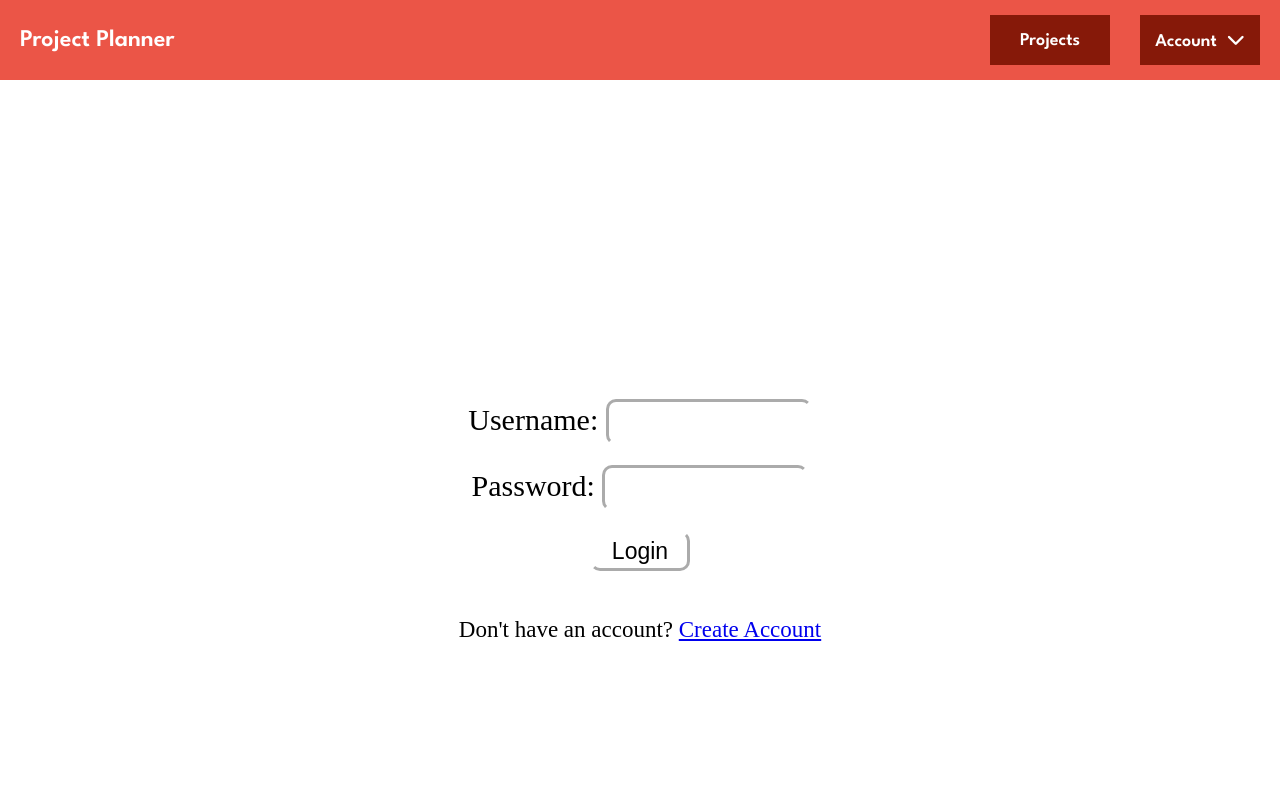
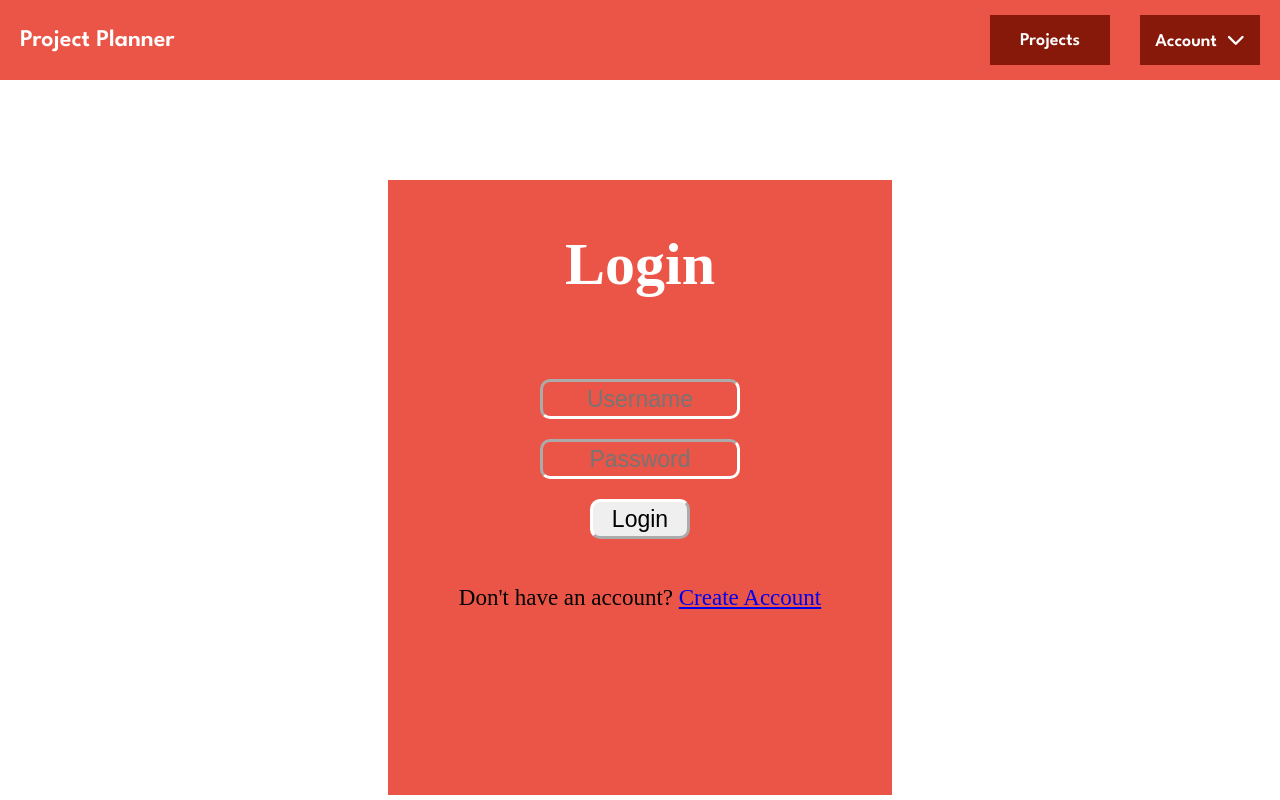
Before and after one commit to bahayildirim/ProjectPlanner, a React (Vite) app in the folder projectboard/: page /login in a window 1280 px wide. Built offline with nearby package versions, Linux system fonts and the light colour scheme.

Commit message:
Readjust to border-box sizing

```diff
--- a/projectboard/src/css/General.css
+++ b/projectboard/src/css/General.css
@@ -1,7 +1,7 @@
 * {
     margin: 0;
     padding: 0;
-
+    box-sizing: border-box;
 }
 
 body {
--- a/projectboard/src/css/Login.css
+++ b/projectboard/src/css/Login.css
@@ -1,17 +1,23 @@
+/* Font settings for the login element, excluding icons to prevent them from breaking */
+nav.league-spartan-nav *:not(.fa-solid) {
+    font-family: "League Spartan", sans-serif;
+    font-optical-sizing: auto;
+    font-weight: 600;
+    font-style: normal;
+}
+
 .login * {
     text-align: center;
-    background-color: var(--extra-color);
     margin-top: 20px;
     font-size: 23px;
 }
 
 .login-cont {
     margin: 100px auto 0;
-    padding: 50px;
-    background-color: var(--extra-color);
-    max-width: fit-content;
-    max-height: fit-content;
-    border-radius: 10px;
+    padding: 30px 50px;
+    background-color: var(--secondary-color-dark);
+    width: 504px;
+    height: 615px;
 }
 
 .login h1 {
--- a/projectboard/src/css/Navbar.css
+++ b/projectboard/src/css/Navbar.css
@@ -15,7 +15,7 @@ nav.league-spartan-nav *:not(.fa-solid) {
 /* General navbar settings */
 nav {
     width: auto;
-    height: 60px;
+    height: 80px;
     background-color: var(--secondary-color-dark);
     display: flex;
     align-items: center;
--- a/projectboard/src/css/Project.css
+++ b/projectboard/src/css/Project.css
@@ -33,8 +33,8 @@
 }
 
 .board-header {
-    width: 260px;
-    height: 35px;
+    width: 280px;
+    height: 45px;
     padding: 5px 10px;
     background-color: var(--secondary-color-dark);
     border-radius: 10px 10px 0 0;
@@ -43,8 +43,8 @@
 }
 
 .board-content {
-    width: 260px;
-    height: 90px;
+    width: 280px;
+    height: 110px;
     padding: 10px 10px;
     display: flex;
     flex-direction: row;
@@ -59,7 +59,7 @@
 }
 
 .board-tags {
-    width: 60px;
+    width: 80px;
     height: 95px;
     padding: 0px 10px;
     border-right: 1px solid var(--accent);
@@ -81,8 +81,8 @@
 }
 
 .board-footer {
-    width: 260px;
-    height: 20px;
+    width: 280px;
+    height: 30px;
     padding: 5px 10px;
     background-color: #EB554780;
     border-radius: 0 0 10px 10px;
@@ -102,8 +102,8 @@
 }
 
 .board-new {
-    width: 260px;
-    height: 35px;
+    width: 280px;
+    height: 45px;
     padding: 5px 10px;
     background-color: var(--secondary-color-dark);
     border-radius: 10px;
@@ -127,7 +127,7 @@ aside {
     padding: 30px 20px;
     /* Scales with viewport */
     height: 100em;
-    width: 160px;
+    width: 200px;
     background-color: #EB5547cc;
     display: flex;
     flex-direction: column;
--- a/projectboard/src/html/Login.jsx
+++ b/projectboard/src/html/Login.jsx
@@ -12,11 +12,9 @@ function Login() {
             <div className="login">
                 <h1>Login</h1>
                 <form method="post" onSubmit={formToJSON.bind(null, "http://localhost:5200/login", 'POST')}>
-                    <label htmlFor="username">Username: </label>
-                    <input type="text" name="username" id="username" required />
+                    <input type="text" placeholder="Username" name="username" id="username" required />
                     <br />
-                    <label htmlFor="password">Password: </label>
-                    <input type="password" name="password" id="password" required />
+                    <input type="password" placeholder="Password" name="password" id="password" required />
                     <br />
                     <button type="submit">Login</button>
                     <br />
```
